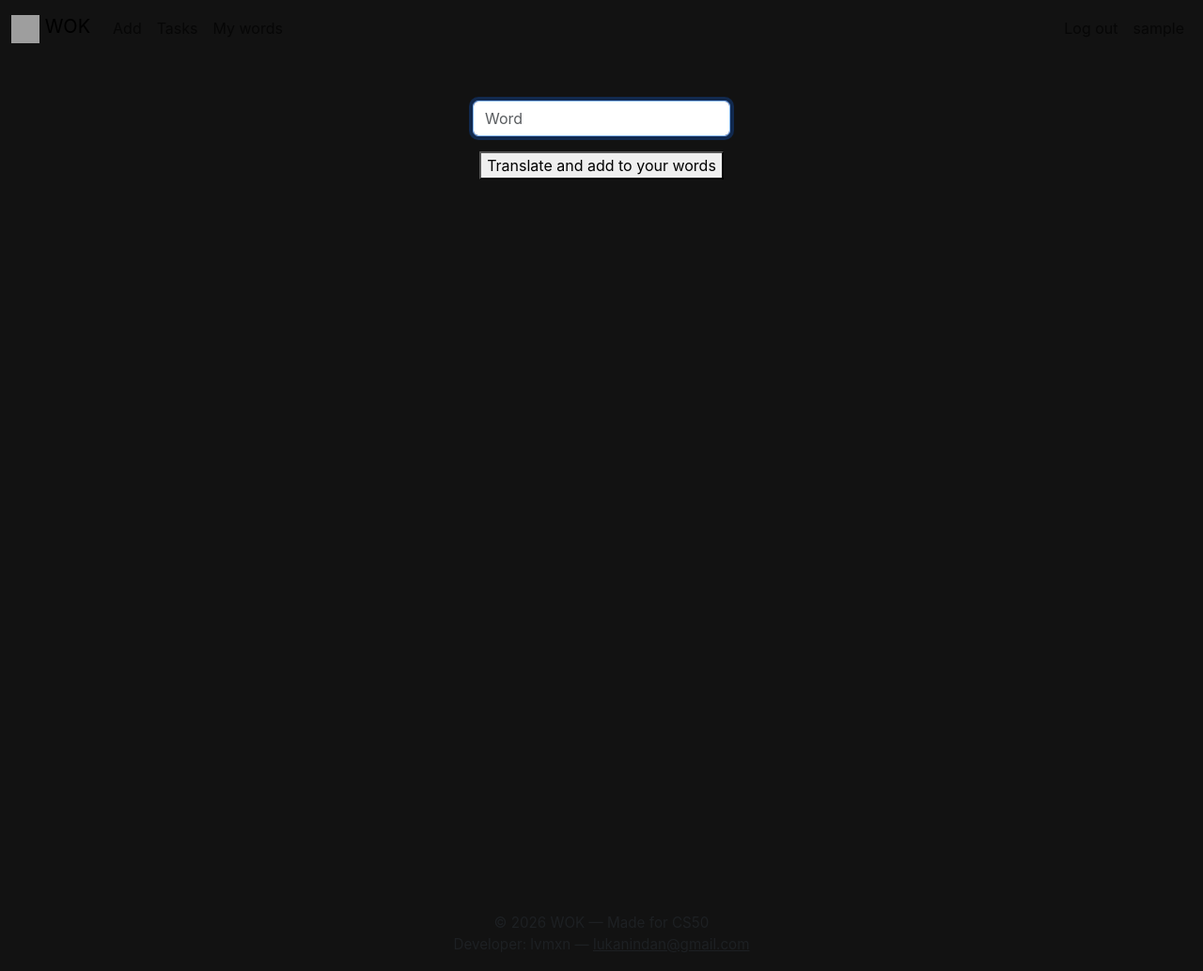
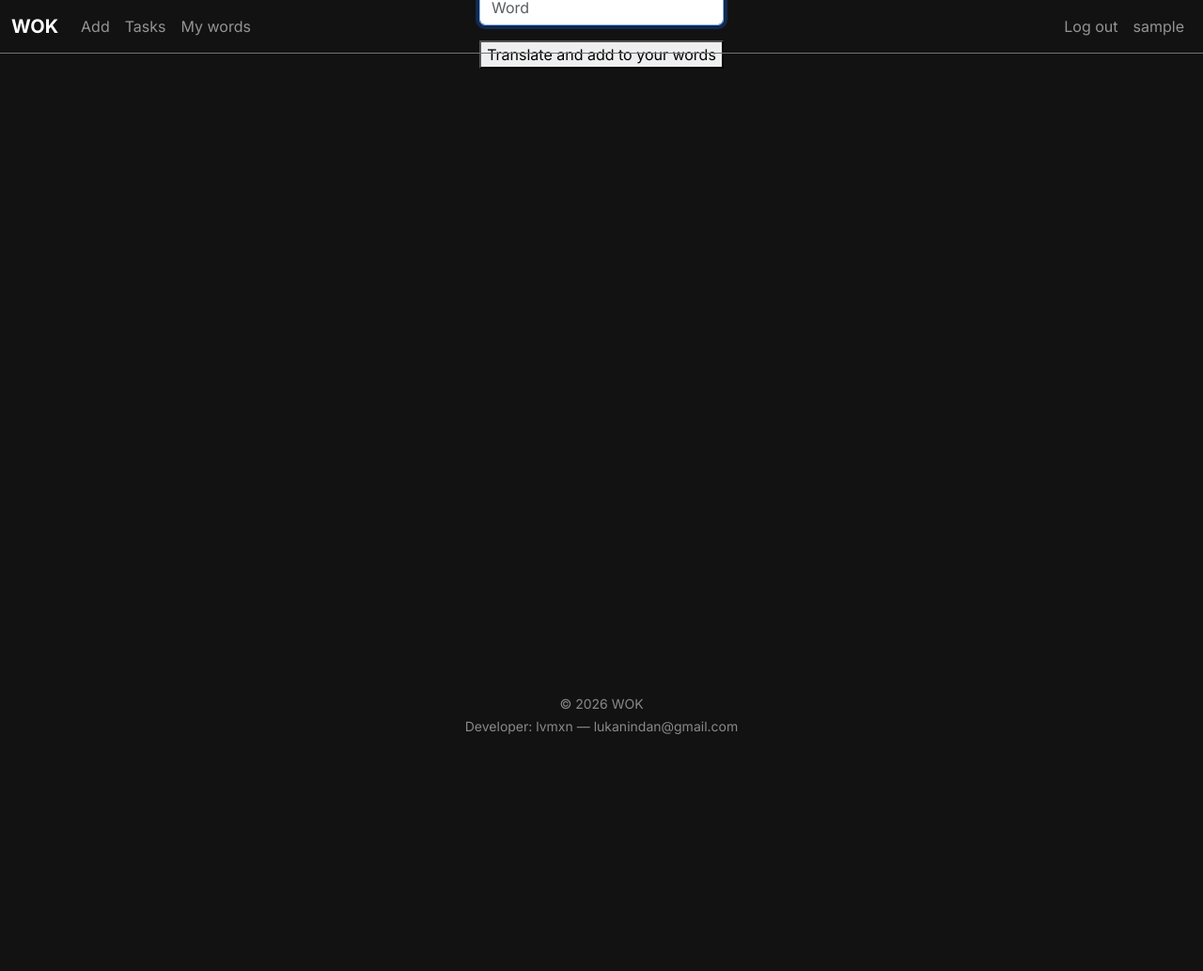
Before and after one commit to lvmxn/wok, a Flask app: page /add in a window 1280 px wide. Shown: the whole page at 94% size. After the commit the page ends 781 px from the top, so only its background shows below. Run offline with Flask 3, Linux system fonts and the light colour scheme; the visitor is signed in with stand-in values (Sample User, id 1); data comes from the database, SQL or seed files in the repository; grey boxes are pictures that could not be loaded.

Commit message:
Redesigned style

```diff
--- a/templates/layout.html
+++ b/templates/layout.html
@@ -1,25 +1,20 @@
 <!DOCTYPE html>
-<html lang="en">
+<html lang="en" class="vh-100 overflow-hidden">
 <head>
     <meta charset="UTF-8">
     <meta name="viewport" content="width=device-width, initial-scale=1.0">
     <title>WOK: {% block title %}{% endblock %}</title>
     <link rel="stylesheet" href="https://cdn.jsdelivr.net/npm/bootstrap@5.3.0/dist/css/bootstrap.min.css">
     <link rel="stylesheet" href="/static/style.css">
+    <link rel="preconnect" href="https://fonts.googleapis.com">
+    <link rel="preconnect" href="https://fonts.gstatic.com" crossorigin>
+    <link href="https://fonts.googleapis.com/css2?family=Inter:wght@300;400;500;600;700&display=swap" rel="stylesheet">
 </head>
-<body>
-
-    <div>
-        <header >
-            <nav class="navbar navbar-expand-lg">
+<body class="text-white d-flex flex-column vh-100 overflow-hidden position-relative">
+    <header>
+        <nav class="navbar navbar-expand-lg navbar-dark border-bottom border-secondary">
             <div class="container-fluid">
-                <a class="navbar-brand" href="/" aria-current="page">
-                    <img src="/static/wok.png" alt="Logo" width="30" height="30" class="d-inline-block align-text-top">
-                    WOK
-                    </a>
-                <button class="navbar-toggler" type="button" data-bs-toggle="collapse" data-bs-target="#navbarNavAltMarkup" aria-controls="navbarNavAltMarkup" aria-expanded="false" aria-label="Toggle navigation">
-                <span class="navbar-toggler-icon"></span>
-                </button>
+                <a class="navbar-brand font-mono fw-bold" href="/" aria-current="page">WOK</a>
                 <div class="collapse navbar-collapse" id="navbarNavAltMarkup">
                     <div class="navbar-nav">
                         <a class="nav-link" href="/add">Add</a>
@@ -32,33 +27,34 @@
                             <a class="nav-link" href="/login">Login</a>
                         {% else %}
                             <a class="nav-link" href="/logout">Log out</a>
-                        <a class="nav-link" href="/">{{ username }}</a>
+                            <a class="nav-link" href="/" class="text-white-50">{{ username }}</a>
                         {% endif %}
                     </div>
                 </div>
             </div>
         </nav>
     </header>
-    </div>
-
-    <main class="container py-5 text-center">
     {% with messages = get_flashed_messages(with_categories=true) %}
     {% if messages %}
+        <div class="toast-alert px-3">
         {% for category, message in messages %}
-            <div class="alert alert-{{ 'danger' if category in ['error','danger'] else category }} alert-dismissible fade show" role="alert">
-                {{ message }}
-                <button type="button" class="btn-close" data-bs-dismiss="alert" aria-label="Close"></button>
+            <div style="background-color: #1a1a1a" class="alert text-white border border-secondary rounded-3 shadow d-flex align-items-center justify-content-between p-3 mb-2" role="alert">
+                <span class="small font-mono">{{ message }}</span>
+                <button type="button" class="btn-close btn-close-white small ms-2" data-bs-dismiss="alert" aria-label="Close" style="font-size: 0.75rem;"></button>
             </div>
         {% endfor %}
+        </div>
     {% endif %}
     {% endwith %}
+    <main class="container text-center flex-grow-1 d-flex flex-column justify-content-center align-items-center py-2" style="min-height: 0;">
         {% block main %}{% endblock %}
     </main>
-
-    <footer class="text-center text-muted py-3 w-100" style="font-size: 0.95em; left:0; bottom:0; z-index:100;">
-        &copy; 2026 WOK &mdash; Made for CS50<br>
-        Developer: lvmxn &mdash; <a href="mailto:lukanindan@gmail.com" class="text-muted">lukanindan@gmail.com</a>
+    <footer class="py-3 text-center bg-black w-100" style="background-color: #121212 !important;">
+        <span class="small text-white-50 font-mono">
+            &copy; 2026 WOK<br>
+            Developer: lvmxn &mdash; <a href="https://mail.google.com/mail/?view=cm&fs=1&to=lukanindan@gmail.com" target="_blank" class="text-white-50 text-decoration-none">lukanindan@gmail.com</a>
+        </span>
     </footer>
+    <script src="https://cdn.jsdelivr.net/npm/bootstrap@5.3.0/dist/js/bootstrap.bundle.min.js"></script>
 </body>
-    <script src="https://cdn.jsdelivr.net/npm/bootstrap@5.3.0/dist/js/bootstrap.bundle.min.js"></script>
 </html>
```
Lines whose indentation alone changed are shown as unchanged.
